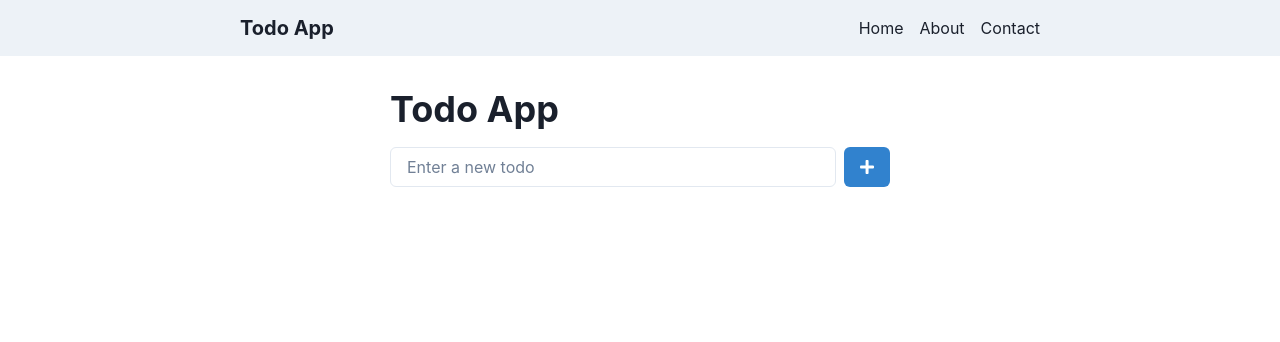
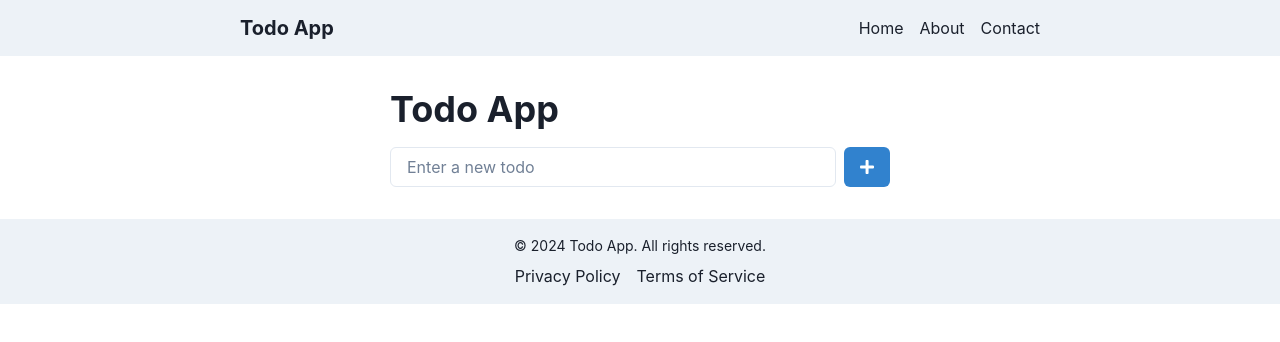
Before and after one commit to GPT-Engineer-App-Dev/todo-buddy-01, a React (Vite) app: page / in a window 1280 px wide. Shown: the top 342 px of the page. Built offline with nearby package versions, Linux system fonts and the light colour scheme.

Commit message:
- Created a new Footer component in src/components/Footer.jsx - Imported and used Chakra UI components in the Footer component - Styled the Footer component to be consistent with the overall design - Imported and rendered the Footer component in the main App component

```diff
--- a/src/App.jsx
+++ b/src/App.jsx
@@ -2,6 +2,7 @@ import React from "react";
 import { Route, BrowserRouter as Router, Routes } from "react-router-dom";
 import Index from "./pages/Index.jsx";
 import Header from "./components/Header.jsx";
+import Footer from "./components/Footer.jsx";
 
 function App() {
   return (
@@ -10,6 +11,7 @@ function App() {
       <Routes>
         <Route exact path="/" element={<Index />} />
       </Routes>
+      <Footer />
     </Router>
   );
 }
--- /dev/null
+++ b/src/components/Footer.jsx
@@ -0,0 +1,20 @@
+import React from "react";
+import { Box, Text, Link } from "@chakra-ui/react";
+
+const Footer = () => {
+  return (
+    <Box bg="gray.100" py={4} mt={8}>
+      <Box maxWidth="800px" margin="auto" textAlign="center">
+        <Text fontSize="sm">&copy; {new Date().getFullYear()} Todo App. All rights reserved.</Text>
+        <Box mt={2}>
+          <Link href="#" mr={4}>
+            Privacy Policy
+          </Link>
+          <Link href="#">Terms of Service</Link>
+        </Box>
+      </Box>
+    </Box>
+  );
+};
+
+export default Footer;
```
